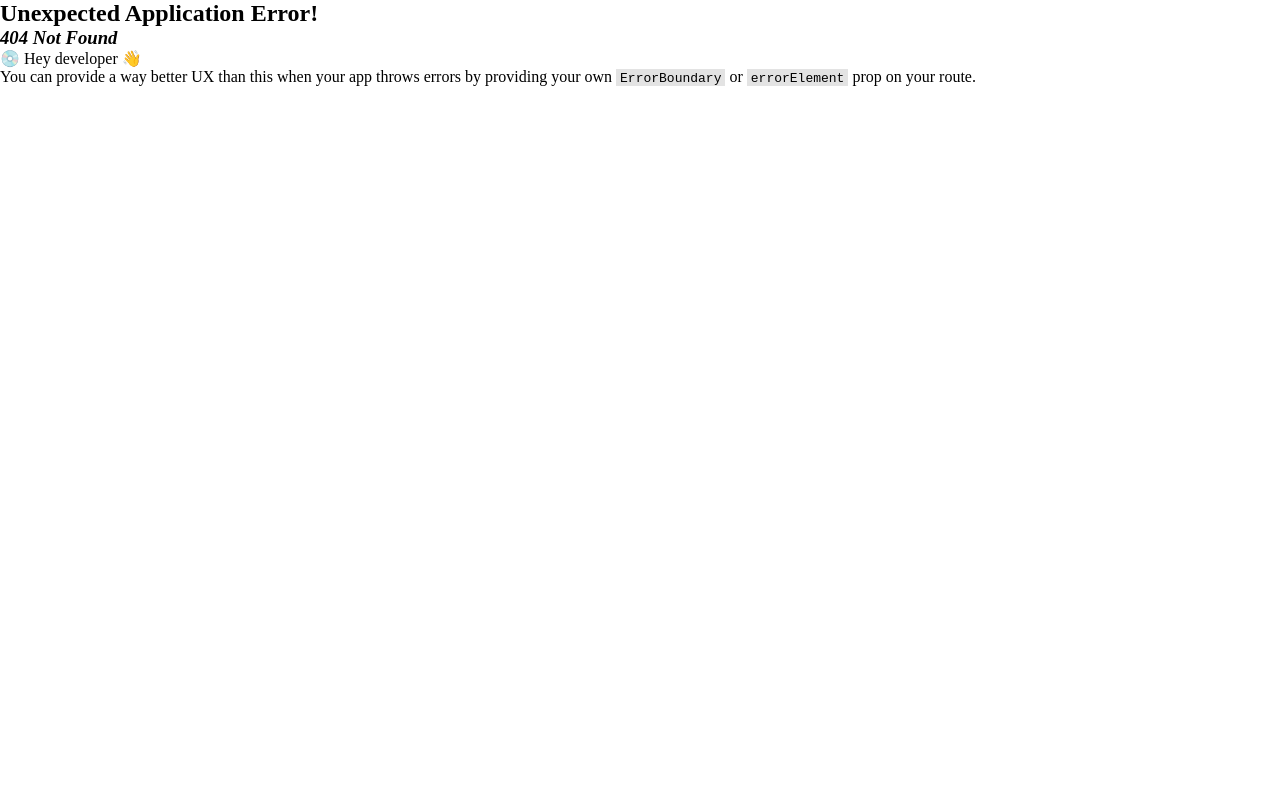
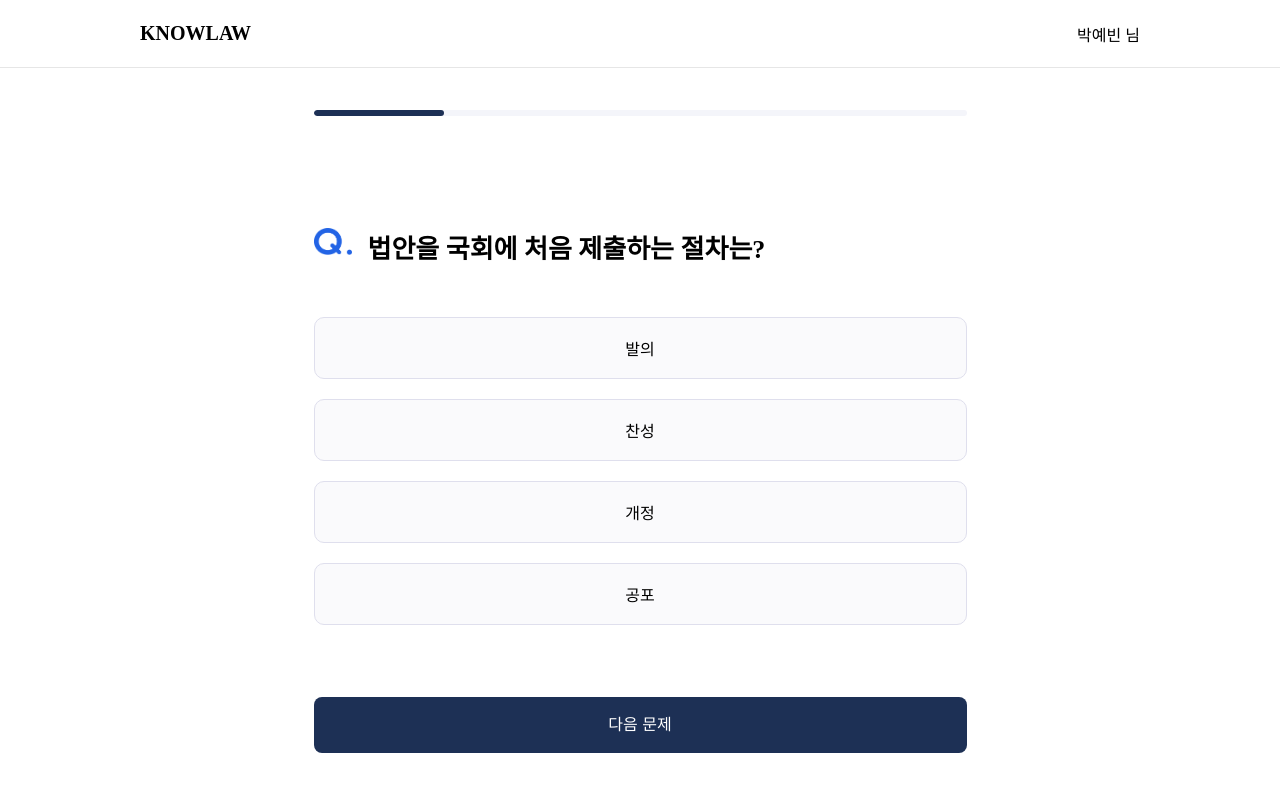
Before and after one commit to 2025-DSM-1/dsm_FE, a React (Vite) app: page /bill/quiz in a window 1280 px wide. Before the commit this address had no page. Shown: the top 800 px of the page. Built offline with nearby package versions, Linux system fonts and the light colour scheme.

Commit message:
feat :: 퀴즈 페이지 퍼블리싱

```diff
--- a/src/Router.tsx
+++ b/src/Router.tsx
@@ -1,5 +1,5 @@
 import { createBrowserRouter } from 'react-router-dom';
-import { Login, SignUp, CardDetail, BillList, Main, MyPage } from './pages';
+import { Login, SignUp, CardDetail, BillList, Main, MyPage, Quiz } from './pages';
 import { RootLayout } from './layout';
 
 export const Router = createBrowserRouter([
@@ -35,6 +35,10 @@ export const Router = createBrowserRouter([
         path: 'myPage',
         element: <MyPage />,
       },
+      {
+        path: 'quiz',
+        element: <Quiz />,
+      },
     ],
   },
 ]);
--- a/src/assets/index.ts
+++ b/src/assets/index.ts
@@ -15,3 +15,4 @@ export { default as Banner2 } from './Banner2.png';
 export { default as Banner3 } from './Banner3.png'
 export { default as LatestBillsLinkBox } from './latestBillsBg.png'
 export { default as Quote } from './Quote.png'
+export { default as Question } from './Question.png'
--- a/src/pages/Main/index.tsx
+++ b/src/pages/Main/index.tsx
@@ -20,7 +20,7 @@ export const Main = () => {
           </S.AllBillsSummaryBox>
 
           <S.QuickLinks>
-            <S.LatestBillsLinkBox>
+            <S.LatestBillsLinkBox onClick={() => navigation('/bill/quiz')}>
               <S.LinkText>{`법안\n퀴즈 풀러가기`}</S.LinkText>
               <S.ArrowWrapper>
                 <S.ArrowIconWrapper>
--- /dev/null
+++ b/src/pages/Quiz/index.tsx
@@ -0,0 +1,90 @@
+import * as S from "./style"
+import Question from "../../assets/Question.png"
+import { useState } from "react"
+
+const data = [
+  {
+    problem: "법안을 국회에 처음 제출하는 절차는?",
+    options: ["발의", "찬성", "개정", "공포"]
+  },
+  {
+    problem: "'중대재해처벌법'의 주요 취지는 무엇인가요?",
+    options: [
+      "기업이 낸 세금을 높이기 위해 만든 법이다.",
+      "노동자가 산재로 사망했을 때 기업의 경영책임자를\n처벌하기 위해 제정된 법이다.",
+      "공공기관의 예산 집행을 감시하기 위한 법이다.",
+      "소비자 권리 보호를 위해 만든 법이다."
+    ]
+  },
+  {
+    problem: "'근로기준법'에서 정한 법정 근로시간은 일반적으로 주 몇 시간인가요?",
+    options: ["주 35시간", "주 40시간", "주 50시간", "주 52시간"]
+  },
+  {
+    problem: "다음 중 '법률안 공포'에 대한 설명으로 맞는 것은?",
+    options: [
+      "법률이 확정되면 대통령이 이를 국민에게 알리는 절차이다.",
+      "법률이 국회에서 가결되기 전 국민에게 알리는 절차이다.",
+      "국회의장이 직접 국민에게 법률을 알리는 절차이다.",
+      "국무총리가 법률의 시행일을 정하는 절차이다."
+    ]
+  },
+  {
+    problem: "다음 중 법안이 본회의에서 의결된 후 거치는 절차가 아닌 것은 무엇인가요?",
+    options: ["법률안 공포", "법제사법위원회 검토", "대통령의 거부권 행사 가능", "국민투표로 확정"]
+  },
+]
+
+export const Quiz = () => {
+  const [currentIndex, setCurrentIndex] = useState(0);
+  const [selectedOption, setSelectedOption] = useState<string | null>(null);
+
+  const currentQuestion = data[currentIndex];
+  const progress = 20 + (currentIndex / (data.length - 1)) * 80;
+
+  const handleSubmit = () => {
+    if (selectedOption === null) return alert("선택지를 골라주세요!");
+
+    if (currentIndex < data.length - 1) {
+      setCurrentIndex(currentIndex + 1);
+      setSelectedOption(null);
+    } else {
+      // 마지막 문제까지 완료 시 처리
+    }
+  };
+
+  return (
+    <S.Container>
+      <S.QuizContent>
+        <S.ProgressBar>
+          <S.ProgressFill style={{ width: `${progress}%` }} />
+        </S.ProgressBar>
+
+        <S.QuizSection>
+          <S.ProblemOptionWrapper>
+            <S.ProblemWrapper>
+              <S.QuestionIcon src={Question} alt="Question" />
+              <S.ProblemText>{currentQuestion.problem}</S.ProblemText>
+            </S.ProblemWrapper>
+
+            <S.OptionWrapper>
+              {currentQuestion.options.map((option, idx) => (
+                <S.OptionBox
+                  key={idx}
+                  isSelected={selectedOption === option}
+                  onClick={() => setSelectedOption(option)}
+                >
+                  {option}
+                </S.OptionBox>
+              ))}
+            </S.OptionWrapper>
+          </S.ProblemOptionWrapper>
+
+          <S.SubmitButton onClick={handleSubmit}>
+            {currentIndex < data.length - 1 ? "다음 문제" : "정답 제출하기"}
+          </S.SubmitButton>
+        </S.QuizSection>
+      </S.QuizContent>
+    </S.Container>
+  )
+}
--- /dev/null
+++ b/src/pages/Quiz/style.ts
@@ -0,0 +1,88 @@
+import styled from "@emotion/styled"
+
+export const Container = styled.div`
+  display: flex;
+  flex-direction: column;
+  justify-content: center;
+  align-items: center;
+`
+
+export const QuizContent = styled.div`
+  width: 653px;
+  height: 885px;
+  display: flex;
+  flex-direction: column;
+  gap: 112px;
+  padding: 42px 0;
+`
+
+export const ProgressBar = styled.div`
+  width: 100%;
+  height: 6px;
+  background-color: #F4F5FA;
+  border-radius: 20px;
+  overflow: hidden;
+`
+
+export const ProgressFill = styled.div`
+  height: 100%;
+  background-color: #1D3055;
+  border-radius: 20px;
+  transition: width 0.3s ease-in-out;
+`
+
+export const QuizSection = styled.div`
+  display: flex;
+  flex-direction: column;
+  gap: 72px;
+`
+
+export const ProblemOptionWrapper = styled.div`
+  display: flex;
+  flex-direction: column;
+  gap: 52px;
+`
+
+export const ProblemWrapper = styled.div`
+  display: flex;
+  gap: 16px;
+`
+
+export const QuestionIcon = styled.img`
+  width: 38px;
+  height: 27px;
+`
+
+export const ProblemText = styled.p`
+  font-size: 26px;
+  font-weight: 600;
+`
+
+export const OptionWrapper = styled.div`
+  display: flex;
+  flex-direction: column;
+  gap: 20px;
+`
+
+export const OptionBox = styled.div<{ isSelected: boolean }>`
+  display: flex;
+  justify-content: center;
+  align-items: center;
+  padding: 18px 10px;
+  border-radius: 10px;
+  background-color: ${({ isSelected }) => isSelected ? "#E8F0FF" : "#FAFAFC"};
+  color: ${({ isSelected }) => isSelected ? "#3B70DA" : "#000000"};
+  border: 1px solid ${({ isSelected }) => isSelected ? "#3B70DA" : "#DFDFED"};
+`
+
+export const SubmitButton = styled.button`
+  width: 100%;
+  height: 56px;
+  padding: 16px 24px;
+  border-radius: 8px;
+  background-color: #1D3055;
+  color: #fff;
+  font-size: 16px;
+  font-weight: 500;
+  line-height: 24px;
+`
--- a/src/pages/index.ts
+++ b/src/pages/index.ts
@@ -4,3 +4,4 @@ export * from './CardDetail';
 export * from './BillList';
 export * from './Main/index'
 export * from './MyPage/index'
+export * from './Quiz/index'
```
Also changed, not shown: src/assets/Question.png (added).
